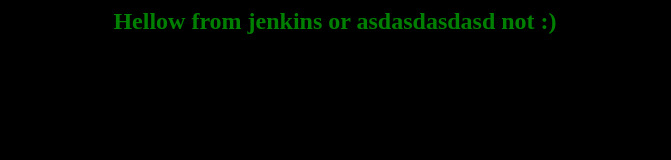
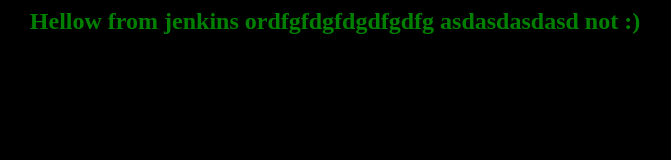
Before and after one commit to yokimaitis/Index_for_Apache, a plain HTML site: page index.html in a window 1280 px wide. Shown: the whole page, without its empty margins (305-976 px from the left). Drawn offline with Linux system fonts and the light colour scheme.

Commit message:
Update index.html

```diff
--- a/index.html
+++ b/index.html
@@ -1,7 +1,7 @@
 <html>
 <body bgcolor=black>
 <center>
-<h2><font color=green>Hellow from jenkins or asdasdasdasd not :)</font></h2>
+<h2><font color=green>Hellow from jenkins ordfgfdgfdgdfgdfg  asdasdasdasd not :)</font></h2>
 </center>
 </body>
 </html>
```
